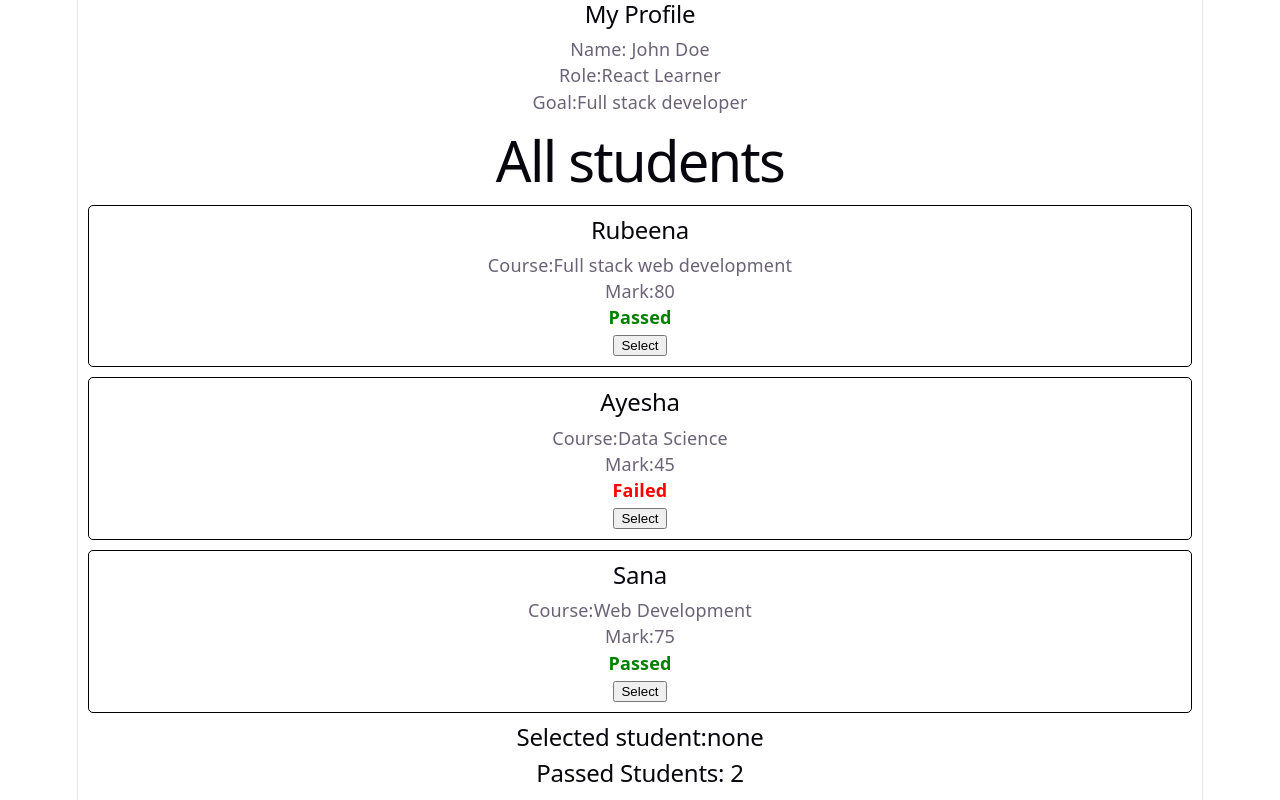
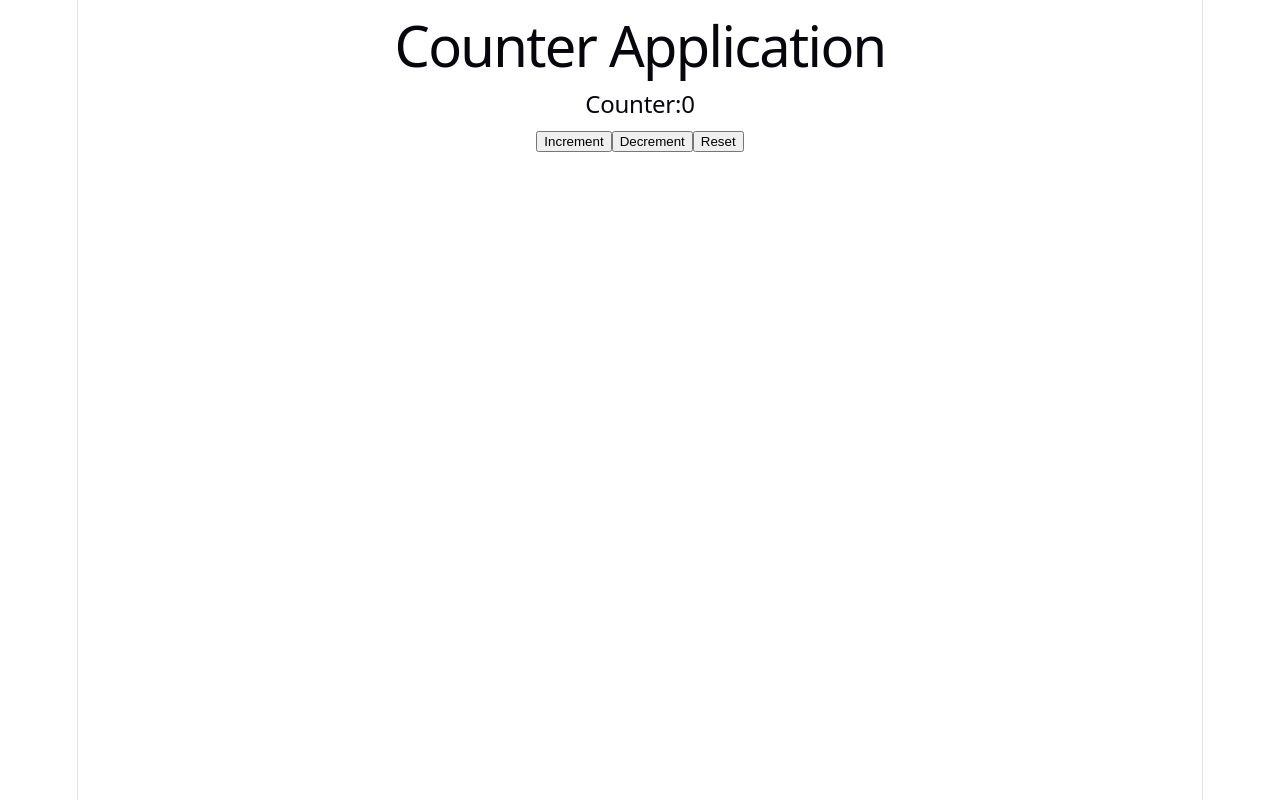
Before and after one commit to Rubeenamji/react-module, a React (Vite) app: page / in a window 1280 px wide. Shown: the top 800 px of the page. Built offline with nearby package versions, Linux system fonts and the light colour scheme.

Commit message:
Counter applicaation

```diff
--- a/src/App.jsx
+++ b/src/App.jsx
@@ -1,4 +1,16 @@
-import StudentCard from "./components/StudentCard";
+import Counter from "./Projects/Counter";
+function App(){
+  return(
+    <div>
+      <Counter/>
+    </div>
+  )
+}
+export default App;
+
+
+
+/*import StudentCard from "./components/StudentCard";
 import "./App.css";
 import Profile from "./components/Profile";
 import Card from "./components/Card.jsx"
@@ -89,9 +101,9 @@ function App(){
 }
 export default App;
 
-/*////////////////////////////
+/*////////////////////////////*/
 
-function App(){
+/*function App(){
   const isLoggedIn=false;
 
   return(
--- /dev/null
+++ b/src/Projects/Counter.jsx
@@ -0,0 +1,26 @@
+import { useState } from "react";
+function Counter(){
+
+    const [count,setCount]=useState(0);
+    function increment(){
+        setCount(count+1);
+    }
+    function decrement(){
+        setCount(count-1);
+    }
+    function reset(){
+        setCount(0);
+    }
+    return(
+        <div>
+            <h1>Counter Application</h1>
+            <h2>Counter:{count}</h2>
+
+            <button onClick={increment}>Increment</button>
+            <button onClick={decrement}>Decrement</button>
+            <button onClick={reset}>Reset</button>
+
+        </div>
+    )
+}
+export default Counter;
```
